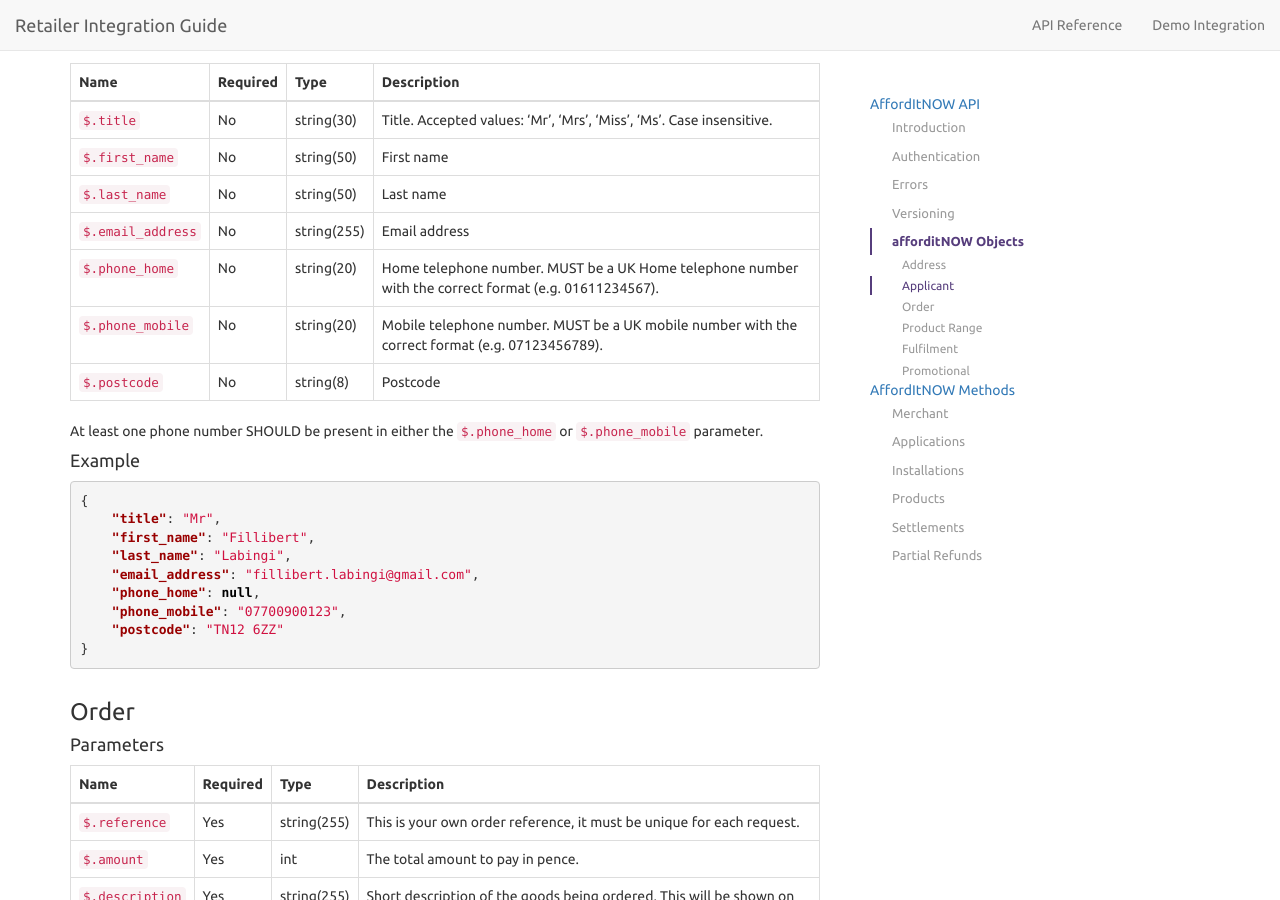
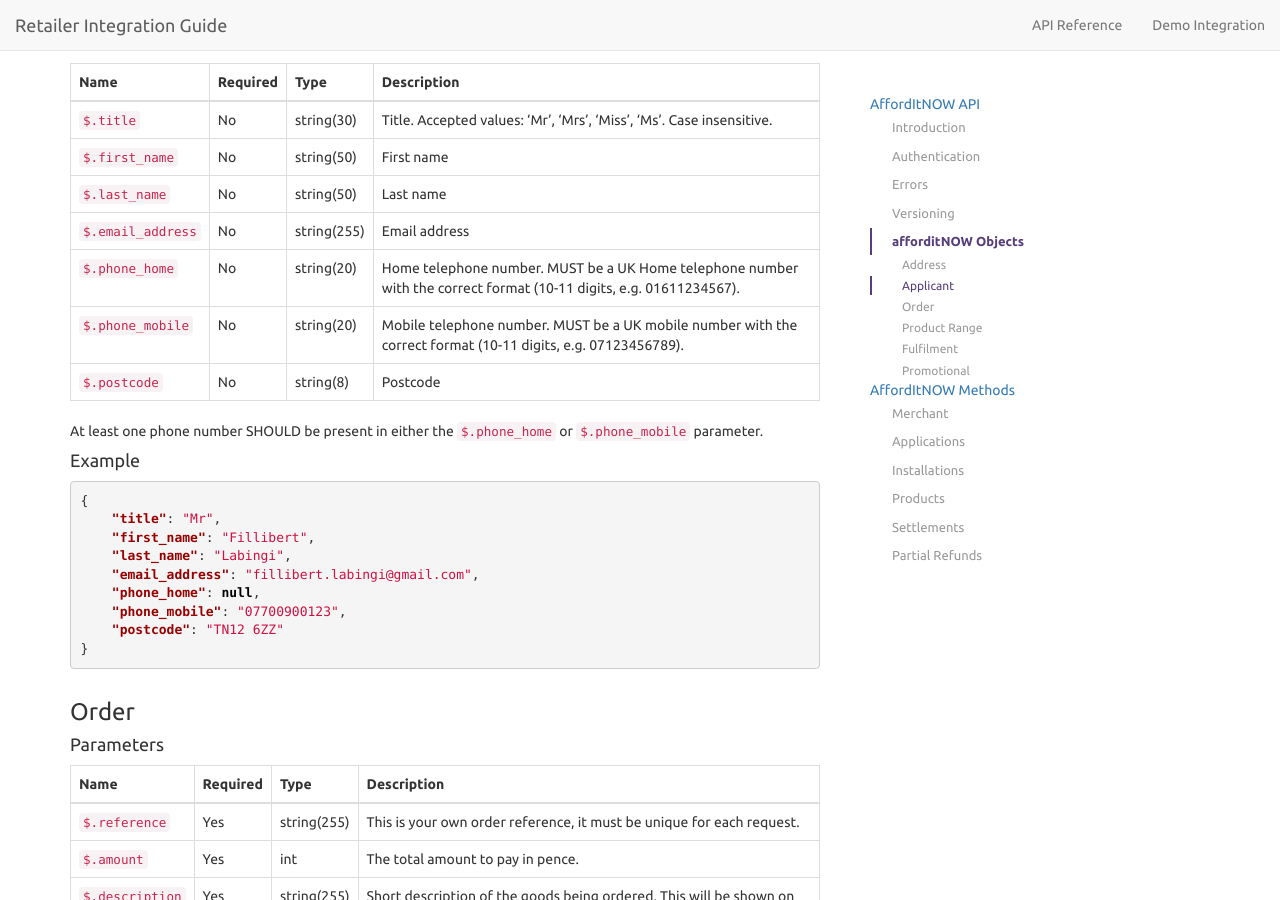
Before and after one commit to PayBreak/retailer-integration-guide, a Jekyll site: the page built from api/index.md, in a window 1280 px wide and 900 px high, scrolled down 3481 px. Built offline with Jekyll 4.4.1, drawn with Linux system fonts in a browser that asks for light colours; nearby versions of some CDN libraries; Markdown is read by kramdown in place of the engine named in the settings.

Commit message:
Update objects.md

```diff
--- a/_includes/v4/objects.md
+++ b/_includes/v4/objects.md
@@ -44,8 +44,8 @@ Name | Required | Type | Description
 `$.first_name` | No | string(50) | First name
 `$.last_name` | No | string(50) |  Last name
 `$.email_address` | No | string(255) | Email address
-`$.phone_home` | No | string(20) | Home telephone number. MUST be a UK Home telephone number with the correct format (e.g. 01611234567).
-`$.phone_mobile` | No | string(20) | Mobile telephone number. MUST be a UK mobile number with the correct format (e.g. 07123456789).
+`$.phone_home` | No | string(20) | Home telephone number. MUST be a UK Home telephone number with the correct format (10-11 digits, e.g. 01611234567).
+`$.phone_mobile` | No | string(20) | Mobile telephone number. MUST be a UK mobile number with the correct format (10-11 digits, e.g. 07123456789).
 `$.postcode` | No | string(8) | Postcode
 
 At least one phone number SHOULD be present in either the `$.phone_home` or
```
